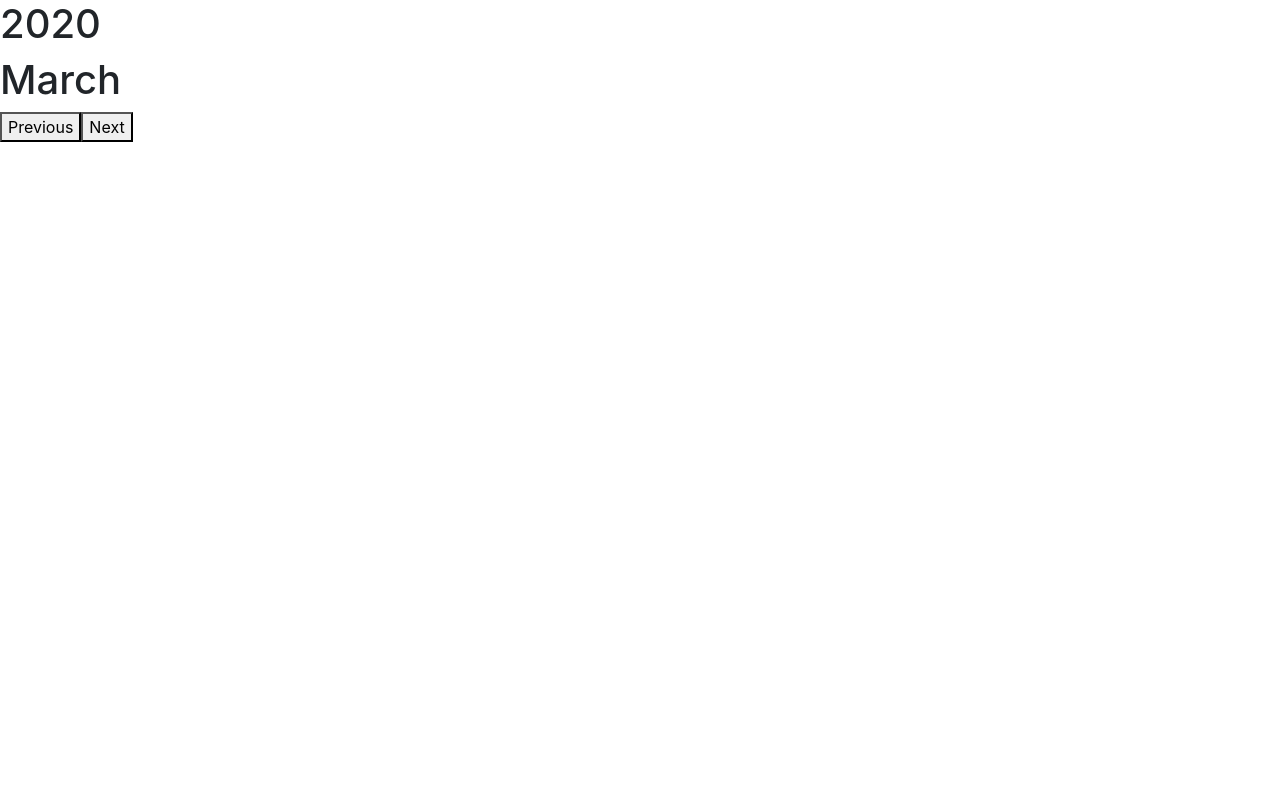
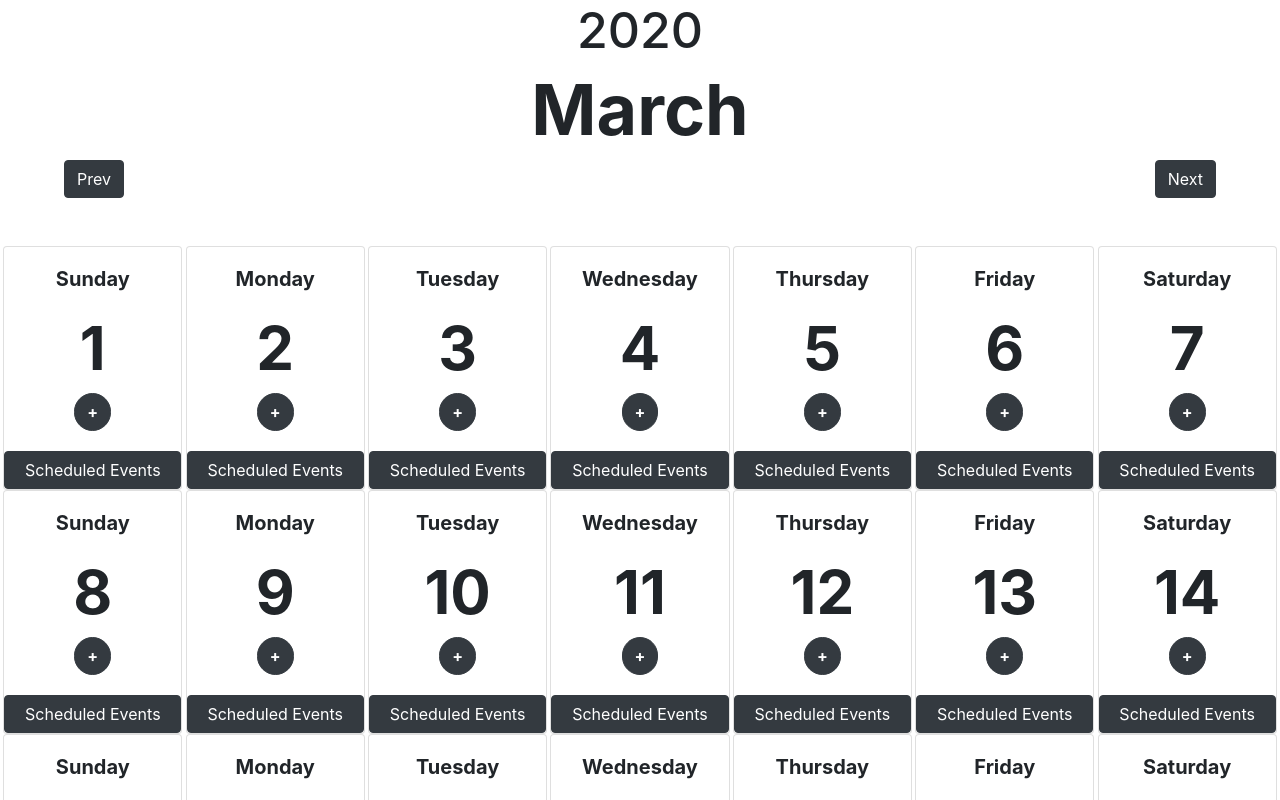
Before and after one commit to abrar-farhad-nirjhar/event-calendar-frontend, a React (Create React App) app in the folder frontend/: page / in a window 1280 px wide. Shown: the top 800 px of the page. Built offline with nearby package versions, Linux system fonts and the light colour scheme.

Commit message:
Modals set up

```diff
--- a/frontend/public/index.html
+++ b/frontend/public/index.html
@@ -27,7 +27,7 @@
   <title>React App</title>
 </head>
 
-<body>
+<body style="text-align: center;">
   <noscript>You need to enable JavaScript to run this app.</noscript>
   <div id="root"></div>
   <!--
--- a/frontend/src/App.css
+++ b/frontend/src/App.css
@@ -36,3 +36,88 @@
     transform: rotate(360deg);
   }
 }
+
+#myContainer{
+  width: 100%;
+  max-width: 1500px;
+  margin: auto;
+
+}
+
+#cal-grid{
+  margin: auto;
+  display: flex;
+  flex-direction: row;
+  flex-wrap: wrap;
+  justify-content: space-evenly;
+
+}
+
+.cal-card{
+  width: 14%;
+  /* margin: 5px; */
+}
+.date{
+  font-size: 60px;
+}
+#buttons{
+  width: 90%;
+  margin: auto;
+  display: flex;
+  flex-wrap: wrap;
+  justify-content: space-between;
+}
+.btn-circle {
+  border-radius: 400px;
+}
+
+#year{
+  font-size: 50px;
+}
+#month{
+  font-size: 70px;
+}
+
+
+@media (max-width: 576px) {
+
+  .cal-card{
+      width: 90%;
+  }
+
+}
+
+@media (min-width: 576px) {
+
+  .cal-card{
+      width: 30%;
+  }
+
+}
+
+/* // Medium devices (tablets, 768px and up) */
+@media (min-width: 768px) {
+
+  .cal-card{
+      width: 25%;
+  }
+
+}
+
+/* // Large devices (desktops, 992px and up) */
+@media (min-width: 992px) {
+
+  .cal-card{
+      width: 20%;
+  }
+
+}
+
+/* // Extra large devices (large desktops, 1200px and up) */
+@media (min-width: 1200px) {
+
+  .cal-card{
+      width: 14%;
+  }
+
+}
--- a/frontend/src/App.js
+++ b/frontend/src/App.js
@@ -1,8 +1,9 @@
 import React from 'react';
-import logo from './logo.svg';
 import './App.css';
 import 'bootstrap/dist/css/bootstrap.min.css';
 import { Card, Button } from 'react-bootstrap'
+import EventAddModal from './modals/event-add-modal'
+import AllEventsModal from './modals/show-date-events-modal'
 
 
 class App extends React.Component {
@@ -15,7 +16,9 @@ class App extends React.Component {
       current_month: new Date().getMonth(),
       current_year: new Date().getFullYear(),
       month_name: this.getMonthName(new Date().getMonth()),
-      active_year: new Date().getFullYear()
+      active_year: new Date().getFullYear(),
+      event_add_modal_display:false,
+      all_events_modal_display:false
 
 
     }
@@ -23,19 +26,19 @@ class App extends React.Component {
 
   getMonthName = (month) => {
 
-    if(month<0){
-      while(true){
-        month+=12
-        if(month>0){
+    if (month < 0) {
+      while (true) {
+        month += 12
+        if (month > 0) {
           break
         }
       }
     }
 
-    if(month>=12){
-      while(true){
-        month-=12
-        if(month<12){
+    if (month >= 12) {
+      while (true) {
+        month -= 12
+        if (month < 12) {
           break
         }
       }
@@ -65,6 +68,8 @@ class App extends React.Component {
         return "November"
       case 11:
         return "December"
+      default:
+        return null
 
     }
   }
@@ -85,6 +90,8 @@ class App extends React.Component {
         return "Friday"
       case 6:
         return "Saturday"
+      default:
+        return null
     }
   }
 
@@ -92,15 +99,12 @@ class App extends React.Component {
 
 
   getDays = () => {
-    console.log(this.state.current_month)
 
 
     let worker = new Date(this.state.current_year, this.state.current_month + 1, 0)
     let number_of_days = worker.getDate()
     let days = []
-    // console.log(this.current_year)
-    // console.log(this.current_month)
-    console.log(number_of_days)
+
 
     for (let day = 1; day <= number_of_days; day++) {
       let date = new Date(this.state.current_year, this.state.current_month, day)
@@ -109,36 +113,89 @@ class App extends React.Component {
       let day_name = this.getDayName(date.getDay())
       days.push({ day_string, day_name })
     }
-    console.log(days)
+    return days
   }
 
   next = () => {
 
 
     this.setState({ current_month: this.state.current_month + 1 })
-    this.setState({ month_name: this.getMonthName(this.state.current_month+1) })
-    this.setState({active_year: new Date(this.state.current_year, this.state.current_month+1,1).getFullYear()})
+    this.setState({ month_name: this.getMonthName(this.state.current_month + 1) })
+    this.setState({ active_year: new Date(this.state.current_year, this.state.current_month + 1, 1).getFullYear() })
 
 
   }
 
   prev = () => {
     this.setState({ current_month: this.state.current_month - 1 })
-    this.setState({ month_name: this.getMonthName(this.state.current_month-1) })
-    this.setState({active_year: new Date(this.state.current_year, this.state.current_month-1,1).getFullYear()})
+    this.setState({ month_name: this.getMonthName(this.state.current_month - 1) })
+    this.setState({ active_year: new Date(this.state.current_year, this.state.current_month - 1, 1).getFullYear() })
 
 
   }
 
+
+
+
   render() {
     this.getDays()
-    // console.log(this.state)
+    const makeGrid = this.getDays().map((data, index) => {
+
+      const event_add_modal_show = () =>{
+        this.setState({event_add_modal_display:true})
+
+      }
+
+      const event_add_modal_close = () =>{
+        this.setState({event_add_modal_display:false})
+
+      }
+
+      const all_events_modal_close = () =>{
+        this.setState({all_events_modal_display:false})
+      }
+
+      return (
+        <div className="cal-card" key={index}>
+          <Card >
+
+            <Card.Body>
+              <Card.Title><strong>{data.day_name}</strong></Card.Title>
+              <Card.Text >
+
+                  <strong className="date">{data.day_string.split('-')[2]}</strong>
+                  <br></br>
+                <button variant="dark" onClick={event_add_modal_show} className="btn btn-dark btn-circle" style={{borderRadius:"30px"}}><strong>+</strong></button>
+              </Card.Text>
+
+            </Card.Body>
+            <Button variant="dark" onClick={()=>{this.setState({all_events_modal_display:true})}} >Scheduled Events</Button>
+          </Card>
+          <EventAddModal  display={this.state.event_add_modal_display} close={event_add_modal_close} date={data.day_string}/>
+          <AllEventsModal display={this.state.all_events_modal_display} close={all_events_modal_close}  date={data.day_string}/>
+        </div>
+
+      )
+
+
+    })
+
+
     return (
-      <div>
-        <h1>{this.state.active_year}</h1>
-        <h1>{this.state.month_name}</h1>
-        <button onClick={this.prev} >Previous</button>
-        <button onClick={this.next} >Next</button>
+      <div id="myContainer">
+        <h1 id="year">{this.state.active_year}</h1>
+        <h1 id="month"><strong>{this.state.month_name}</strong></h1>
+        <div id="buttons">
+          <Button variant="dark" onClick={this.prev} >Prev</Button>
+          <Button variant="dark" onClick={this.next} >Next</Button>
+        </div>
+        <br></br>
+        <br></br>
+        <div id="cal-grid">
+          {makeGrid}
+        </div>
+
+
       </div>
     )
   }
--- /dev/null
+++ b/frontend/src/modals/event-add-modal.js
@@ -0,0 +1,35 @@
+import React from 'react'
+import { Button, Modal } from 'react-bootstrap'
+
+
+const EventAddModal=(props)=>{
+    let show = props.display
+    console.log(props)
+    const handleClose = () => {
+
+        props.close()
+
+    };
+
+    return (
+      <>
+
+        <Modal show={show} onHide={handleClose}>
+          <Modal.Header closeButton>
+            <Modal.Title>Event Add Modal</Modal.Title>
+          </Modal.Header>
+          <Modal.Body>Woohoo, you're reading this text in a modal!</Modal.Body>
+          <Modal.Footer>
+            <Button variant="secondary" onClick={handleClose}>
+              Close
+            </Button>
+            <Button variant="primary" onClick={handleClose}>
+              Save Changes
+            </Button>
+          </Modal.Footer>
+        </Modal>
+      </>
+    );
+  }
+
+  export default EventAddModal
--- /dev/null
+++ b/frontend/src/modals/show-date-events-modal.js
@@ -0,0 +1,35 @@
+import React from 'react'
+import { Button, Modal } from 'react-bootstrap'
+
+
+const AllEventsModal=(props)=>{
+    let show = props.display
+    console.log(props)
+    const handleClose = () => {
+
+        props.close()
+
+    };
+
+    return (
+      <>
+
+        <Modal show={show} onHide={handleClose}>
+          <Modal.Header closeButton>
+            <Modal.Title>All Events Modal</Modal.Title>
+          </Modal.Header>
+          <Modal.Body>Woohoo, you're reading this text in a modal!</Modal.Body>
+          <Modal.Footer>
+            <Button variant="secondary" onClick={handleClose}>
+              Close
+            </Button>
+            <Button variant="primary" onClick={handleClose}>
+              Save Changes
+            </Button>
+          </Modal.Footer>
+        </Modal>
+      </>
+    );
+  }
+
+  export default AllEventsModal
```
